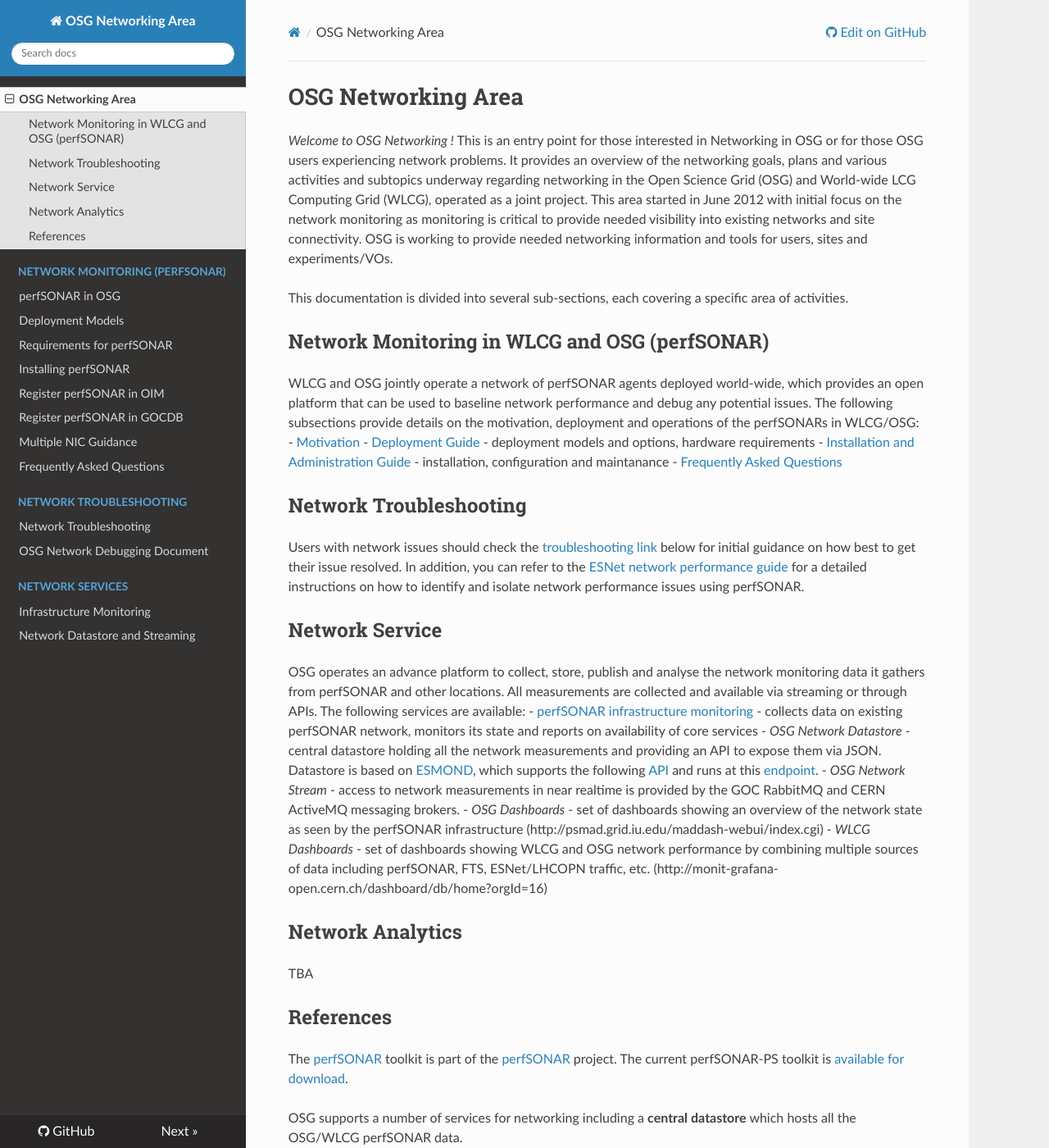
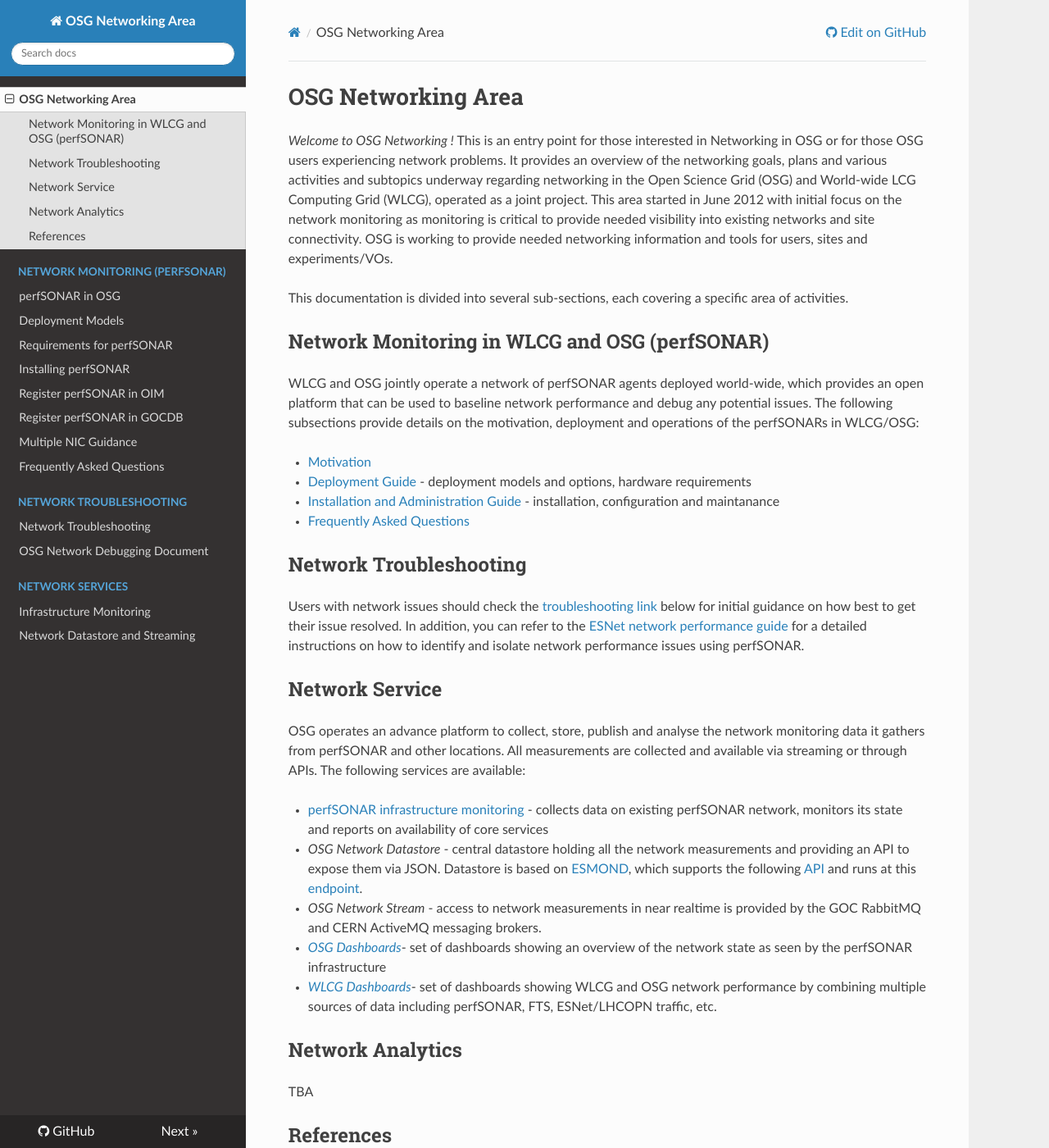
Before and after one commit to osg-htc/networking, an MkDocs documentation site: the page built from docs/index.md, in a window 1280 px wide and 1400 px high. Shown: the whole window at 82% size. Built offline with MkDocs 1.6.1, drawn with Linux system fonts in a browser that asks for light colours; nearby versions of some CDN libraries; old or Windows-style settings are respelled for this version of MkDocs.

Commit message:
Update index.md

```diff
--- a/docs/index.md
+++ b/docs/index.md
@@ -9,6 +9,7 @@
 ----------------------------------------------
 
 WLCG and OSG jointly operate a network of perfSONAR agents deployed world-wide, which provides an open platform that can be used to baseline network performance and debug any potential issues. The following subsections provide details on the motivation, deployment and operations of the perfSONARs in WLCG/OSG:
+
 - [Motivation](perfsonar-in-osg.md)
 - [Deployment Guide](perfsonar/deployment-models.md) - deployment models and options, hardware requirements
 - [Installation and Administration Guide](perfsonar/installation.md) - installation, configuration and maintanance
@@ -22,11 +23,12 @@
 ---------------
 
 OSG operates an advance platform to collect, store, publish and analyse the network monitoring data it gathers from perfSONAR and other locations. All measurements are collected and available via streaming or through APIs. The following services are available:
+
 - [perfSONAR infrastructure monitoring](perfsonar/psetf.md) - collects data on existing perfSONAR network, monitors its state and reports on availability of core services
 - *OSG Network Datastore* - central datastore holding all the network measurements and providing an API to expose them via JSON. Datastore is based on [ESMOND](http://software.es.net/esmond/), which supports the following [API](http://software.es.net/esmond/perfsonar_client_rest.html) and runs at this [endpoint](http://psds.grid.iu.edu/esmond/perfsonar/archive/?format=json).
 - *OSG Network Stream* - access to network measurements in near realtime is provided by the GOC RabbitMQ and CERN ActiveMQ messaging brokers.
-- *OSG Dashboards* - set of dashboards showing an overview of the network state as seen by the perfSONAR infrastructure (http://psmad.grid.iu.edu/maddash-webui/index.cgi)
-- *WLCG Dashboards* - set of dashboards showing WLCG and OSG network performance by combining multiple sources of data including perfSONAR, FTS, ESNet/LHCOPN traffic, etc. (http://monit-grafana-open.cern.ch/dashboard/db/home?orgId=16)
+- [*OSG Dashboards*](http://psmad.grid.iu.edu/maddash-webui/index.cgi)- set of dashboards showing an overview of the network state as seen by the perfSONAR infrastructure
+- [*WLCG Dashboards*](http://monit-grafana-open.cern.ch/dashboard/db/home?orgId=16)- set of dashboards showing WLCG and OSG network performance by combining multiple sources of data including perfSONAR, FTS, ESNet/LHCOPN traffic, etc.
 
 Network Analytics
 -----------------
```
